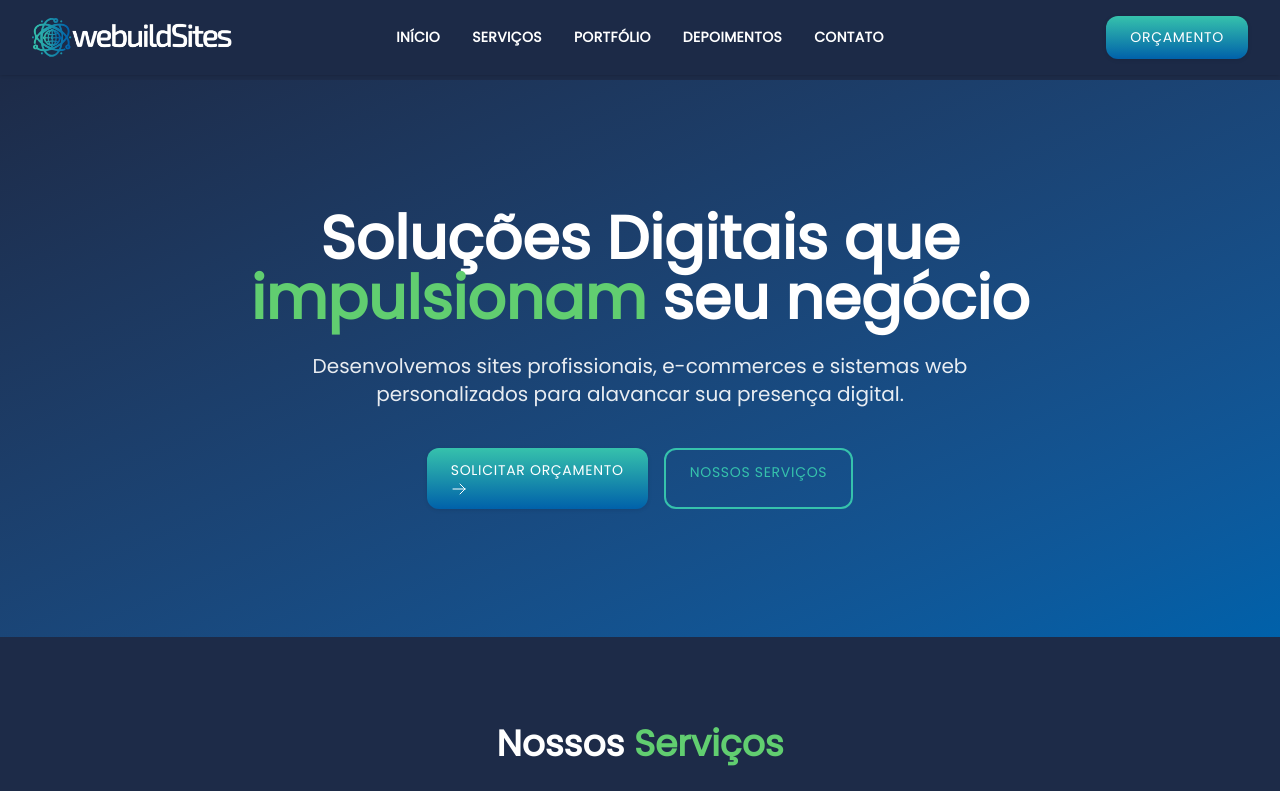
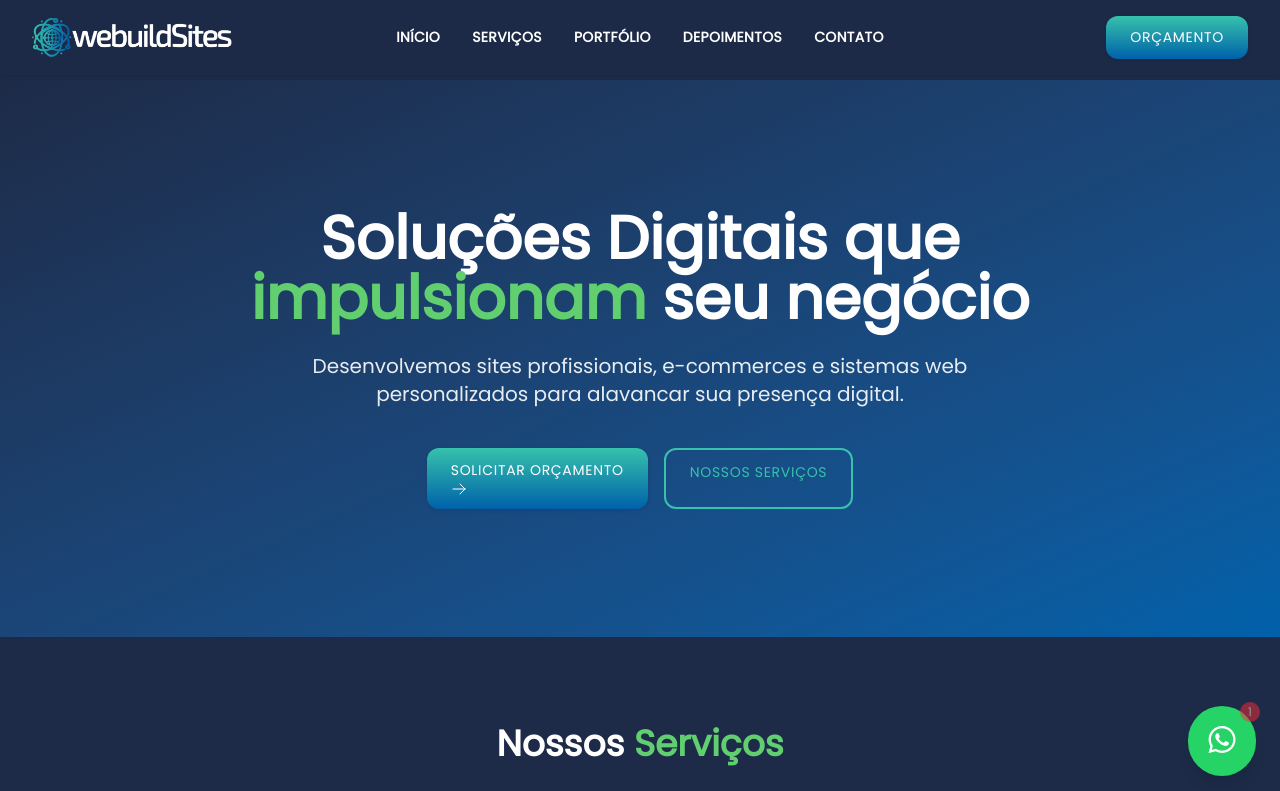
Before and after one commit to helenilsoon/webuildsites, a Next.js app: page / in a window 1280 px wide. Shown: the top 791 px of the page. Built offline with nearby package versions, Linux system fonts and the light colour scheme.

Commit message:
feat:float button whatspp

```diff
--- a/app/components/Footer.tsx
+++ b/app/components/Footer.tsx
@@ -70,16 +70,11 @@ export default function Footer() {
                   contato@webuildsites.com.br
                 </a>
               </li>
-              <li className="flex items-start gap-3">
-                <PhoneIcon className="w-5 h-5 text-[#61ce70] flex-shrink-0 mt-0.5" />
-                <a href="tel:+5511999999999" className="text-sm hover:text-[#61ce70] transition-colors">
-                  (11) 99999-9999
-                </a>
-              </li>
+
               <li className="flex items-start gap-3">
                 <MapPinIcon className="w-5 h-5 text-[#61ce70] flex-shrink-0 mt-0.5" />
                 <span className="text-sm">
-                  São Paulo, SP - Brasil
+                  Manaus, AM - Brasil
                 </span>
               </li>
             </ul>
--- a/app/components/Header.tsx
+++ b/app/components/Header.tsx
@@ -71,7 +71,7 @@ export default function Header() {
           <div className="fixed inset-y-0 right-0 z-50 w-full overflow-y-auto bg-[#1d2b48] px-6 py-6 sm:max-w-sm sm:ring-1 sm:ring-[#0061aa]">
             <div className="flex items-center justify-between">
               <Link href="#" className="-m-1.5 p-1.5">
-                <span className="text-2xl font-bold text-[#61ce70]">Webuild<span className="text-white">Sites</span></span>
+                <Logo/>
               </Link>
               <button
                 type="button"
--- /dev/null
+++ b/app/components/WhatsAppButton.tsx
@@ -0,0 +1,33 @@
+'use client'
+// Componente de Botão Flutuante do WhatsApp
+export default function WhatsAppButton() {
+  const phoneNumber = '5592991805753'; // Seu número
+  const message = 'Olá! Gostaria de solicitar um orçamento.'; // Mensagem padrão
+
+  const handleClick = () => {
+    const url = `https://wa.me/${phoneNumber}?text=${encodeURIComponent(message)}`;
+    window.open(url, '_blank');
+  };
+
+  return (
+    <button
+      onClick={handleClick}
+      className="fixed bottom-6 right-6 z-50 bg-[#25D366] hover:bg-[#20BA5A] text-white rounded-full p-4 shadow-lg hover:shadow-2xl transition-all duration-300 hover:scale-110 group"
+      aria-label="Fale conosco pelo WhatsApp"
+      title="Fale conosco pelo WhatsApp"
+    >
+      {/* Ícone do WhatsApp */}
+      <i className="lab la-whatsapp text-4xl"></i>
+
+      {/* Tooltip que aparece ao passar o mouse */}
+      <span className="absolute right-full mr-3 top-1/2 -translate-y-1/2 bg-gray-900 text-white text-sm px-3 py-2 rounded-lg whitespace-nowrap opacity-0 group-hover:opacity-100 transition-opacity duration-300 pointer-events-none shadow-lg">
+        Fale conosco!
+      </span>
+
+      {/* Badge de notificação (opcional) */}
+      <span className="absolute -top-1 -right-1 bg-red-500 text-white text-xs rounded-full w-5 h-5 flex items-center justify-center animate-pulse">
+        1
+      </span>
+    </button>
+  );
+}
--- a/app/components/index.ts
+++ b/app/components/index.ts
@@ -18,3 +18,6 @@ export { default as StatsSection } from './StatsSection';
 
 // Form Components
 export { default as ContactForm } from './ContactForm';
+
+// Floating Components
+export { default as WhatsAppButton } from './WhatsAppButton';
--- a/app/layout.tsx
+++ b/app/layout.tsx
@@ -25,6 +25,12 @@ export default function RootLayout({
 }) {
   return (
     <html lang="pt-BR">
+      <head>
+        <link
+          rel="stylesheet"
+          href="https://maxst.icons8.com/vue-static/landings/line-awesome/line-awesome/1.3.0/css/line-awesome.min.css"
+        />
+      </head>
       <body className={`${poppins.className} bg-white text-white-400`}>
         {children}
       </body>
--- a/app/page.tsx
+++ b/app/page.tsx
@@ -1,6 +1,4 @@
-import Link from 'next/link';
-import { ArrowRightIcon, CodeBracketIcon, CursorArrowRippleIcon, DevicePhoneMobileIcon, RocketLaunchIcon, ServerIcon, CheckCircleIcon, StarIcon } from '@heroicons/react/24/outline';
-import { Header, HeroSection, Services, About, CtaSection, Portifolio, StatsSection, Testimonials, ContactForm, FinalCTA, Footer } from './components';
+import { Header, HeroSection, Services, About, CtaSection, Portifolio, StatsSection, Testimonials, ContactForm, FinalCTA, Footer, WhatsAppButton } from './components';
 
 export default function Home() {
   return (
@@ -35,6 +33,9 @@ export default function Home() {
         <FinalCTA />
       </main>
       <Footer />
+
+      {/* WhatsApp Floating Button */}
+      <WhatsAppButton />
     </>
   );
 }
```
Also changed, not shown: app/components/Logo.tsx (+5 -3 lines).
